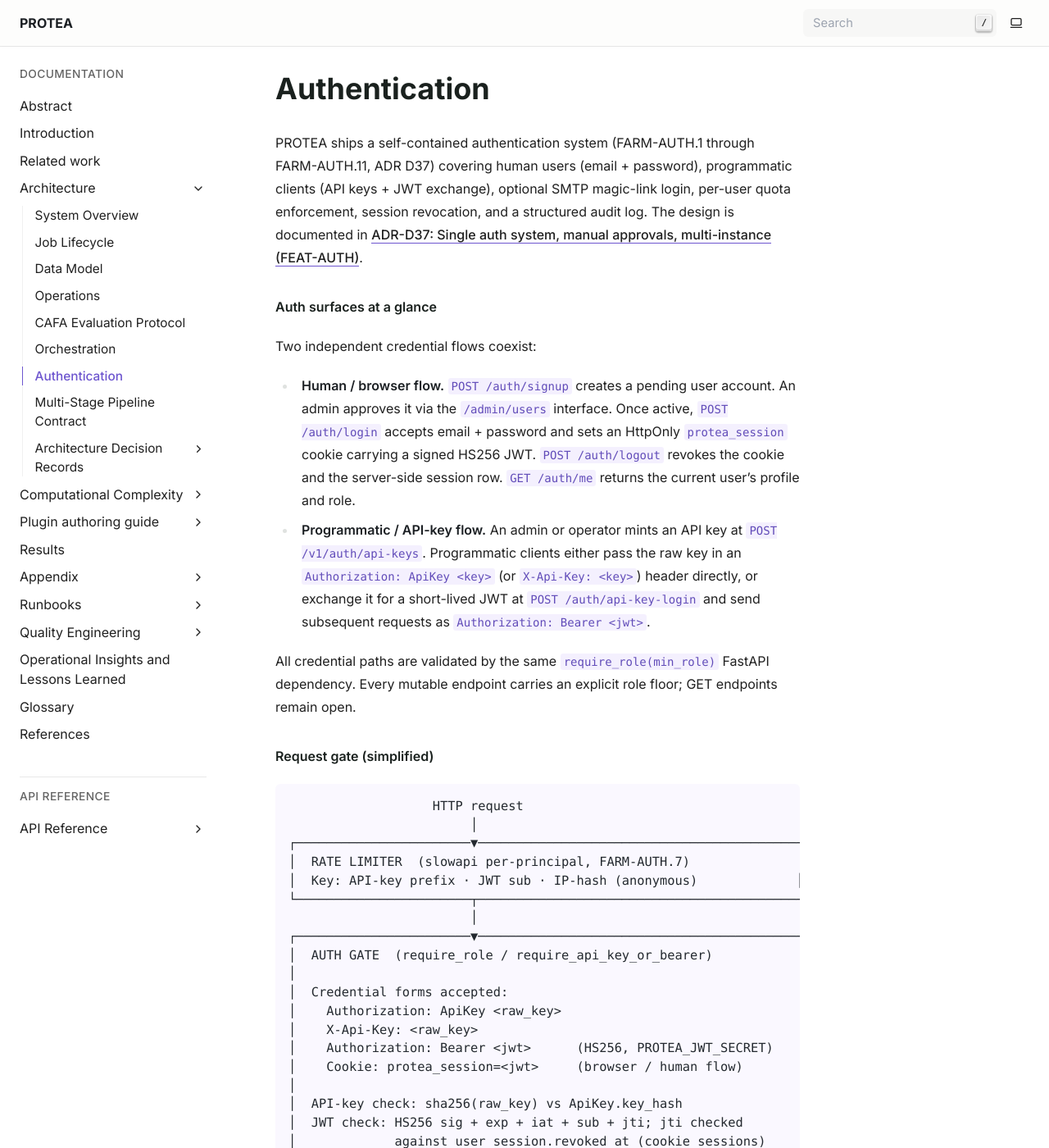
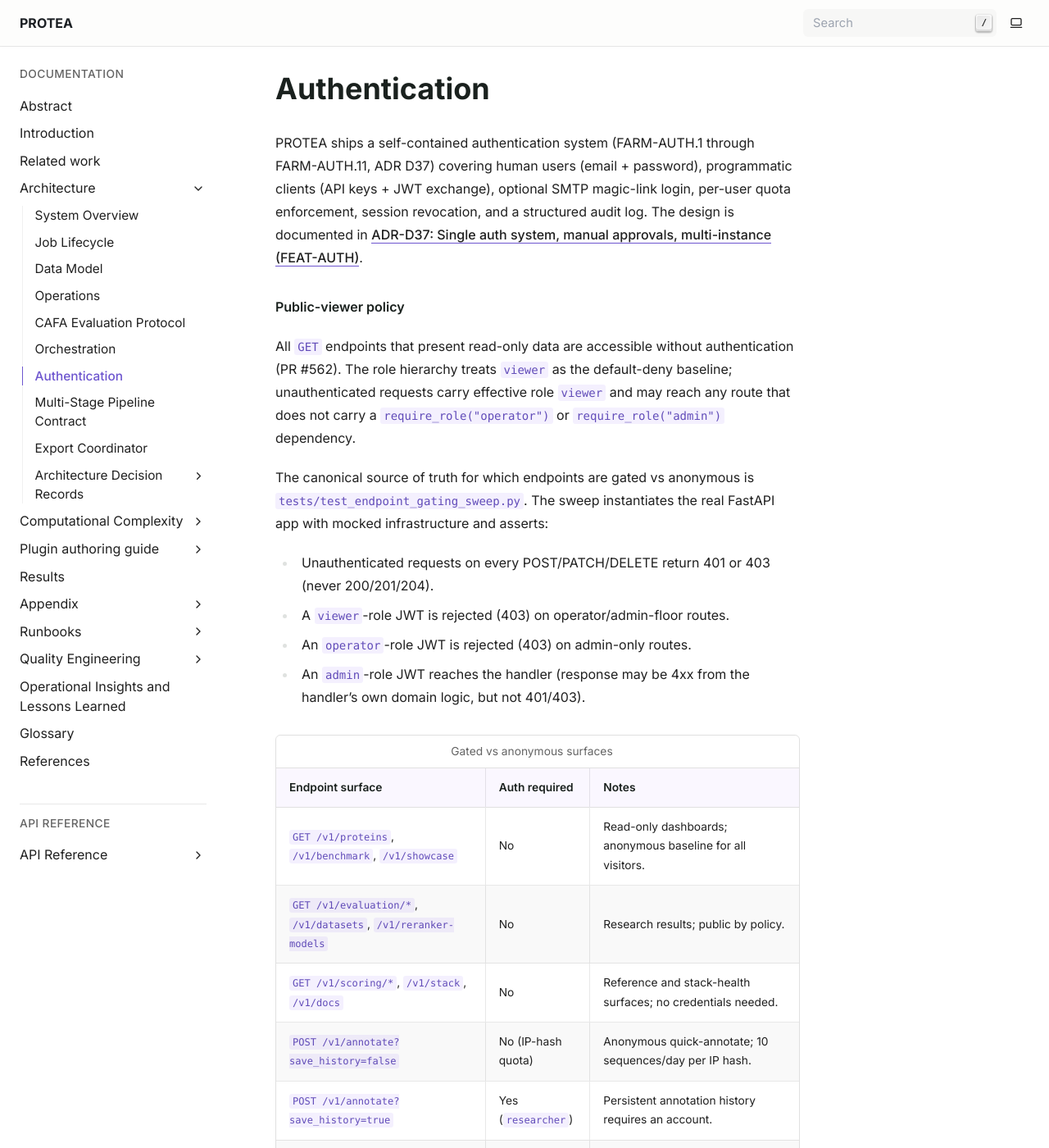
Before and after one commit to frapercan/PROTEA, a Sphinx documentation site: the page built from docs/source/architecture/auth.rst, in a window 1280 px wide and 1400 px high. Shown: the whole window at 82% size. Built offline with Sphinx 7.4.7, drawn with Linux system fonts in a browser that asks for light colours; some of the changed text lies outside the part shown.

Commit message:
docs: sync Sphinx docs with PRs #560-#567 (2026-05-26)
Add export-coordinator architecture page covering the minijob coordinator
lifecycle, PROTEA_EXPORT_MINIJOBS env gate, fast-fail semantics (PR #563),
aggregate failure policy, torch/faiss/numpy backend support (PR #565), and
annotation_set_id auto-derivation. Cross-link from architecture/index toctree.

Update auth.rst with public-viewer policy table, gated vs anonymous endpoint
surfaces, test_endpoint_gating_sweep.py reference, and publicBaseUrl() Swagger
href fix (PR #562).

Update operations.rst with a GPU torch install section documenting cu128 as
the new default in scripts/install_gpu_torch.sh, CUDA_VARIANT override,
and the poetry-sync downgrade gotcha (PR #564).

Link multistage-pipeline.rst from architecture/index description block;
page was already in toctree from PR #561.

```diff
--- a/docs/source/architecture/auth.rst
+++ b/docs/source/architecture/auth.rst
@@ -6,6 +6,70 @@ FARM-AUTH.11, ADR D37) covering human users (email + password), programmatic
 clients (API keys + JWT exchange), optional SMTP magic-link login, per-user
 quota enforcement, session revocation, and a structured audit log. The design
 is documented in :doc:`/adr/D37-feat-auth-users-roles-multi-instance`.
+
+.. rubric:: Public-viewer policy
+
+All ``GET`` endpoints that present read-only data are accessible without
+authentication (PR #562). The role hierarchy treats ``viewer`` as the
+default-deny baseline; unauthenticated requests carry effective role
+``viewer`` and may reach any route that does not carry a
+``require_role("operator")`` or ``require_role("admin")`` dependency.
+
+The canonical source of truth for which endpoints are gated vs anonymous
+is ``tests/test_endpoint_gating_sweep.py``. The sweep instantiates the
+real FastAPI app with mocked infrastructure and asserts:
+
+* Unauthenticated requests on every POST/PATCH/DELETE return 401 or 403
+  (never 200/201/204).
+* A ``viewer``-role JWT is rejected (403) on operator/admin-floor routes.
+* An ``operator``-role JWT is rejected (403) on admin-only routes.
+* An ``admin``-role JWT reaches the handler (response may be 4xx from the
+  handler's own domain logic, but not 401/403).
+
+.. list-table:: Gated vs anonymous surfaces
+   :header-rows: 1
+   :widths: 40 20 40
+
+   * - Endpoint surface
+     - Auth required
+     - Notes
+   * - ``GET /v1/proteins``, ``/v1/benchmark``, ``/v1/showcase``
+     - No
+     - Read-only dashboards; anonymous baseline for all visitors.
+   * - ``GET /v1/evaluation/*``, ``/v1/datasets``, ``/v1/reranker-models``
+     - No
+     - Research results; public by policy.
+   * - ``GET /v1/scoring/*``, ``/v1/stack``, ``/v1/docs``
+     - No
+     - Reference and stack-health surfaces; no credentials needed.
+   * - ``POST /v1/annotate?save_history=false``
+     - No (IP-hash quota)
+     - Anonymous quick-annotate; 10 sequences/day per IP hash.
+   * - ``POST /v1/annotate?save_history=true``
+     - Yes (``researcher``)
+     - Persistent annotation history requires an account.
+   * - ``POST /v1/datasets``, ``POST /v1/jobs`` (heavy ops)
+     - Yes (``operator``)
+     - Pipeline ops; API key or JWT with ``operator`` role.
+   * - ``POST /v1/admin/*``, ``DELETE /v1/users/*``
+     - Yes (``admin``)
+     - Destructive ops; ``admin`` role only.
+   * - Swagger UI at ``/docs``
+     - No
+     - The Sidebar link uses ``publicBaseUrl()`` (``NEXT_PUBLIC_API_URL``)
+       to avoid SSR rendering the link as ``http://127.0.0.1:8000/docs``
+       on production builds.
+
+The frontend resolves the Swagger and API-chip hrefs via
+``publicBaseUrl()`` from ``apps/web/lib/api.ts``, which reads
+``NEXT_PUBLIC_API_URL`` and strips trailing slashes. Any SSR-rendered
+component that links to the API must use this helper rather than
+constructing the URL inline.
+
+When an anonymous ``GET`` unexpectedly returns 401 or 403, the
+``http()`` helper in ``api.ts`` silently returns an empty list and logs
+a warning rather than bubbling the auth error into the UI. This prevents
+a back-end mis-gate from breaking the anonymous landing page.
 
 .. rubric:: Auth surfaces at a glance
 
```
Also changed, not shown: docs/source/architecture/export-coordinator.rst (added, +206 -0 lines), docs/source/architecture/index.rst (+12 -0 lines), docs/source/architecture/operations.rst (+54 -0 lines).
